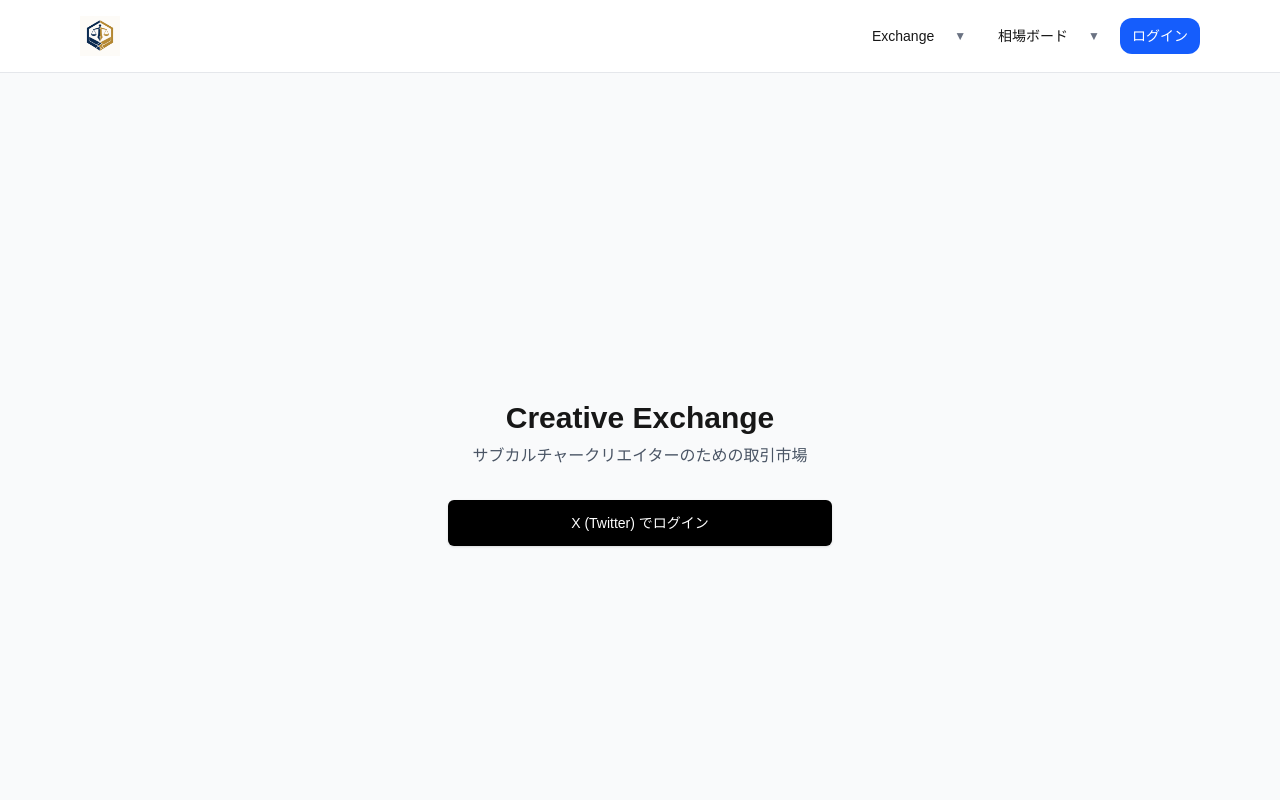
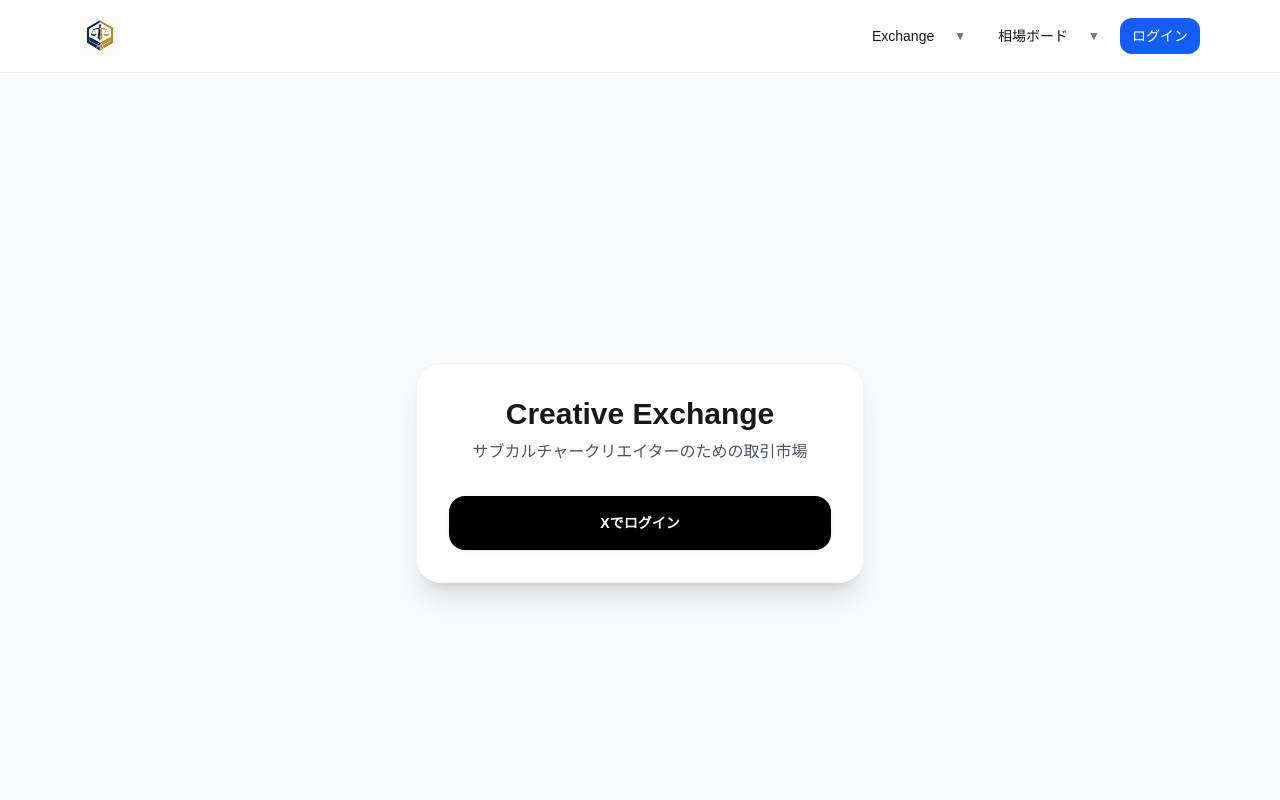
Before and after one commit to TAIGA-SAKONOE/creative-exchange, a Next.js app in the folder creative-exchange/: page /login in a window 1280 px wide. Shown: the top 800 px of the page. Built offline with nearby package versions, Linux system fonts and the light colour scheme; no server answers.

Commit message:
Update page.tsx

```diff
--- a/creative-exchange/app/login/page.tsx
+++ b/creative-exchange/app/login/page.tsx
@@ -9,20 +9,29 @@ function LoginContent() {
   const error = searchParams.get('error')
   const errorCode = searchParams.get('error_code')
   const errorDescription = searchParams.get('error_description')
+  const redirectTo = searchParams.get('redirect_to') || '/mypage'
 
   const handleLogin = async () => {
     const supabase = createClient()
+
+    const safeRedirectTo =
+      redirectTo.startsWith('/') && !redirectTo.startsWith('//')
+        ? redirectTo
+        : '/mypage'
+
     await supabase.auth.signInWithOAuth({
       provider: 'x',
       options: {
-        redirectTo: `${window.location.origin}/auth/callback`,
+        redirectTo: `${window.location.origin}/auth/callback?next=${encodeURIComponent(
+          safeRedirectTo
+        )}`,
       },
     })
   }
 
   return (
-    <div className="min-h-screen flex items-center justify-center bg-gray-50">
-      <div className="max-w-md w-full space-y-8 p-8">
+    <div className="min-h-screen flex items-center justify-center bg-gray-50 px-4">
+      <div className="max-w-md w-full space-y-8 p-8 bg-white rounded-3xl shadow-xl border border-gray-100">
         <div className="text-center">
           <h1 className="text-3xl font-bold">Creative Exchange</h1>
           <p className="mt-2 text-gray-600">
@@ -30,8 +39,14 @@ function LoginContent() {
           </p>
         </div>
 
+        {redirectTo !== '/mypage' && (
+          <div className="bg-blue-50 border border-blue-100 rounded-2xl p-4 text-sm text-blue-700 leading-6">
+            ログイン後、直前に開こうとしたページへ戻ります。
+          </div>
+        )}
+
         {error && (
-          <div className="bg-red-50 border border-red-200 rounded p-4 text-sm">
+          <div className="bg-red-50 border border-red-200 rounded-2xl p-4 text-sm">
             <p className="font-bold text-red-800">認証エラー</p>
             <p className="text-red-700">error: {error}</p>
             <p className="text-red-700">code: {errorCode}</p>
@@ -42,9 +57,9 @@ function LoginContent() {
         <div className="mt-8">
           <button
             onClick={handleLogin}
-            className="w-full flex justify-center py-3 px-4 border border-transparent rounded-md shadow-sm text-sm font-medium text-white bg-black hover:bg-gray-800"
+            className="w-full flex justify-center py-4 px-4 border border-transparent rounded-2xl shadow-sm text-sm font-bold text-white bg-black hover:bg-gray-800 transition"
           >
-            X (Twitter) でログイン
+            Xでログイン
           </button>
         </div>
       </div>
```
